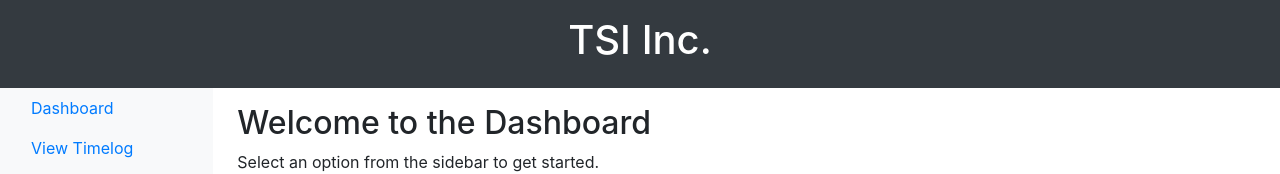
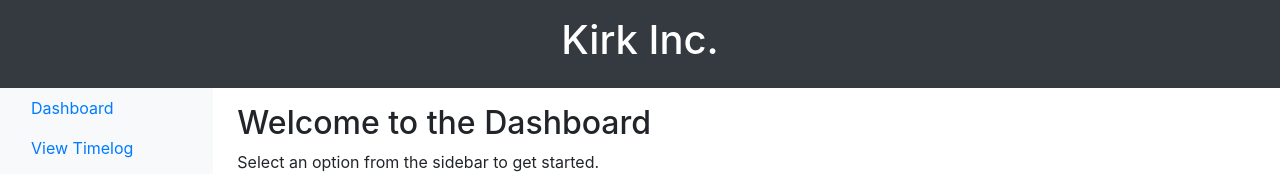
Before and after one commit to J4-D06-0041/Fitz, a website: page public/pages/dashboard.html in a window 1280 px wide. Shown: the top 174 px of the page. Drawn offline with nearby package versions, Linux system fonts and the light colour scheme.

Commit message:
Update dashboard.html
changed from TSI Inc. to Kirk Inc. as instructed

```diff
--- a/public/pages/dashboard.html
+++ b/public/pages/dashboard.html
@@ -10,7 +10,7 @@
   <body>
     <header class="bg-dark text-white text-center py-3">
       <div class="container">
-        <h1>TSI Inc.</h1>
+        <h1>Kirk Inc.</h1>
       </div>
     </header>
     <div class="container-fluid">
```
